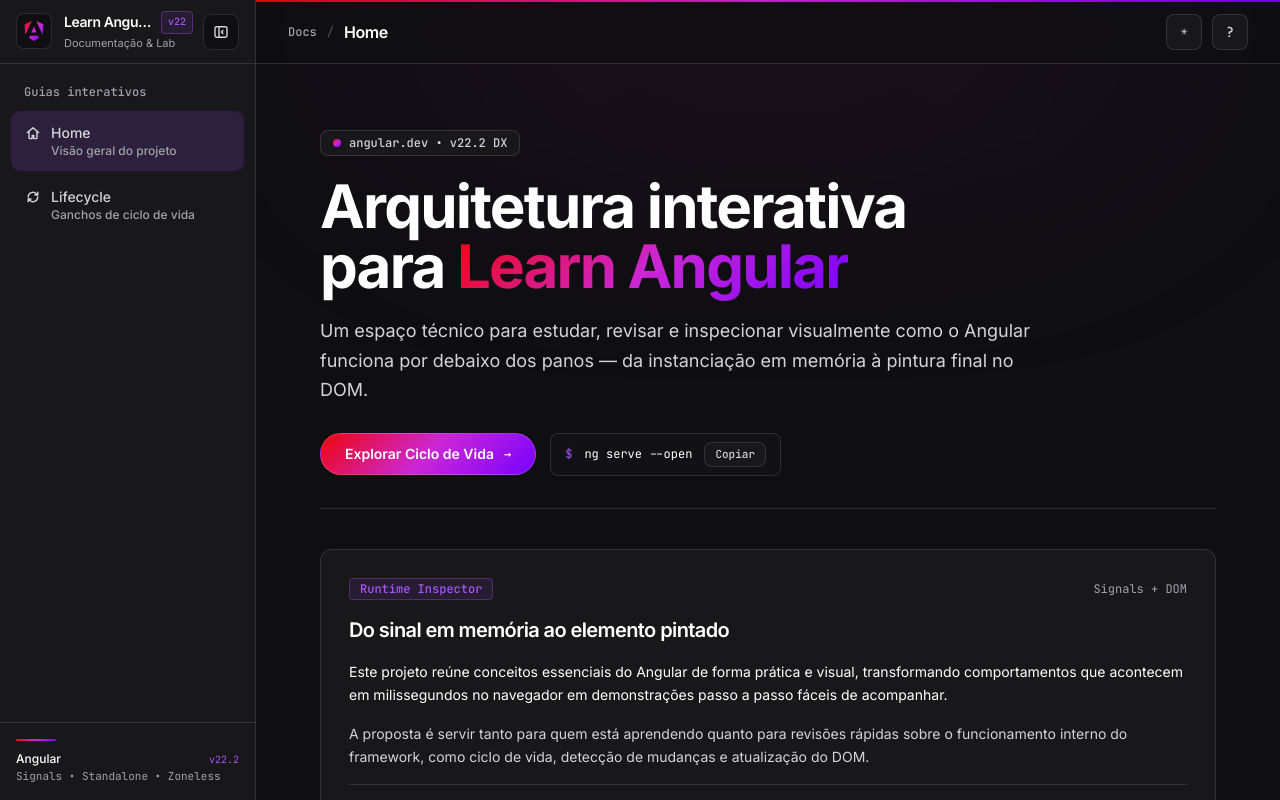
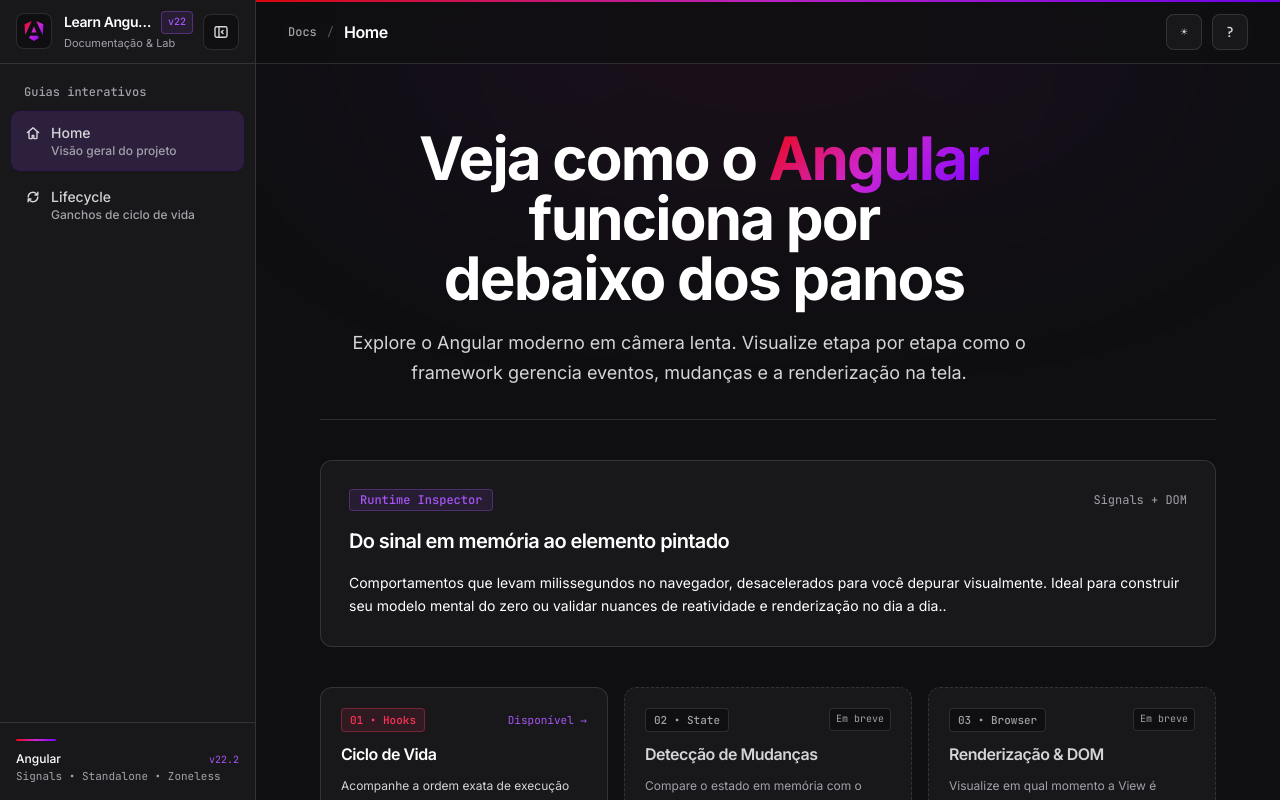
Before and after one commit to Douglas-Felipe/learn-angular, an Angular app: page / in a window 1280 px wide. Built offline with nearby package versions, Linux system fonts and the light colour scheme.

Commit message:
refactor(home): simplificar hero section e atualizar testes unitarios
Remove a barra de comando de instalacao CLI e botoes excedentes do hero, centraliza o titulo principal e atualiza as assercoes da suite de testes para validar a nova apresentacao visual.

```diff
--- a/src/app/features/home/home.html
+++ b/src/app/features/home/home.html
@@ -1,46 +1,13 @@
 <section class="ui-card-stage mx-auto max-w-4xl space-y-10 py-6">
   <!-- Hero Section -->
-  <header class="space-y-5 border-b border-ng-border pb-8">
-    <div class="inline-flex items-center gap-2 rounded-lg border border-ng-border bg-ng-surface px-3 py-1 font-mono text-xs font-medium text-ng-text-muted">
-      <span class="ng-gradient-bar h-2 w-2 rounded-full" aria-hidden="true"></span>
-      <span>angular.dev • v22.2 DX</span>
-    </div>
-
+  <header class="space-y-5 border-b border-ng-border pb-8 text-center">
     <h1 class="display-title max-w-3xl text-balance text-4xl font-bold sm:text-5xl lg:text-6xl">
-      Arquitetura interativa para <span class="ng-gradient-text">Learn Angular</span>
+      Veja como o <span class="ng-gradient-text">Angular</span> funciona por debaixo dos panos
     </h1>
 
     <p class="max-w-[65ch] text-base leading-[1.65] text-ng-text-muted sm:text-lg">
-      Um espaço técnico para estudar, revisar e inspecionar visualmente como o Angular funciona por debaixo dos panos — da instanciação em memória à pintura final no DOM.
+      Explore o Angular moderno em câmera lenta. Visualize etapa por etapa como o framework gerencia eventos, mudanças e a renderização na tela.
     </p>
-
-    <!-- Hero Actions: Pill CTA (9999px) + Interactive CLI Command -->
-    <div class="flex flex-wrap items-center gap-3.5 pt-2">
-      <a
-        routerLink="/life-cycle"
-        data-testid="hero-cta"
-        class="ng-pill-cta inline-flex items-center gap-2.5 px-6 py-2.5 text-sm font-semibold"
-      >
-        <span>Explorar Ciclo de Vida</span>
-        <span class="font-mono text-xs opacity-90" aria-hidden="true">→</span>
-      </a>
-
-      <div
-        class="inline-flex items-center gap-3 rounded-lg border border-ng-border bg-ng-code px-3.5 py-2 font-mono text-xs text-ng-text-muted"
-      >
-        <span class="select-none text-ng-purple">$</span>
-        <code class="text-ng-text">{{ cliCommand }}</code>
-        <button
-          type="button"
-          data-testid="copy-cli-btn"
-          (click)="copyCli()"
-          aria-label="Copiar comando CLI"
-          class="ui-btn rounded-lg border border-ng-border bg-ng-surface px-2.5 py-1 font-mono text-[11px] font-medium text-ng-text-muted hover:border-ng-purple/50 hover:text-ng-text"
-        >
-          {{ isCliCopied() ? 'Copiado!' : 'Copiar' }}
-        </button>
-      </div>
-    </div>
   </header>
 
   <!-- Architectural Context Card -->
@@ -57,22 +24,8 @@
     </h2>
 
     <p class="text-ng-text">
-      Este projeto reúne conceitos essenciais do Angular de forma prática e visual, transformando comportamentos que acontecem em milissegundos no navegador em demonstrações passo a passo fáceis de acompanhar.
+      Comportamentos que levam milissegundos no navegador, desacelerados para você depurar visualmente. Ideal para construir seu modelo mental do zero ou validar nuances de reatividade e renderização no dia a dia..
     </p>
-
-    <p>
-      A proposta é servir tanto para quem está aprendendo quanto para revisões rápidas sobre o funcionamento interno do framework, como ciclo de vida, detecção de mudanças e atualização do DOM.
-    </p>
-
-    <div class="border-t border-ng-border pt-4">
-      <a
-        routerLink="/life-cycle"
-        class="ng-link inline-flex items-center gap-2 font-mono text-xs font-medium"
-      >
-        <span>Abrir depurador de hooks</span>
-        <span aria-hidden="true">→</span>
-      </a>
-    </div>
   </div>
 
   <!-- Execution Pipeline Sequence Cards (12px radius + hover border transition) -->
--- a/src/app/features/home/home.ts
+++ b/src/app/features/home/home.ts
@@ -1,40 +1,9 @@
-import { Component, DestroyRef, inject, signal } from '@angular/core';
+import { Component } from '@angular/core';
 import { RouterLink } from '@angular/router';
-
-export const CLI_COMMAND = 'ng serve --open';
 
 @Component({
   imports: [RouterLink],
   selector: 'app-home',
   templateUrl: './home.html',
 })
-export class Home {
-  private readonly destroyRef = inject(DestroyRef);
-  private copyTimerId: ReturnType<typeof setTimeout> | null = null;
-
-  protected readonly cliCommand = CLI_COMMAND;
-  protected readonly isCliCopied = signal(false);
-
-  constructor() {
-    this.destroyRef.onDestroy(() => this.clearCopyTimer());
-  }
-
-  protected copyCli(): void {
-    if (typeof navigator !== 'undefined' && navigator.clipboard?.writeText) {
-      void navigator.clipboard.writeText(this.cliCommand).catch(() => undefined);
-    }
-    this.isCliCopied.set(true);
-    this.clearCopyTimer();
-    this.copyTimerId = setTimeout(() => {
-      this.isCliCopied.set(false);
-      this.copyTimerId = null;
-    }, 1800);
-  }
-
-  private clearCopyTimer(): void {
-    if (this.copyTimerId !== null) {
-      clearTimeout(this.copyTimerId);
-      this.copyTimerId = null;
-    }
-  }
-}
+export class Home { }
```
Also changed, not shown: 1 other file (tests, documents, lock files or other folders).
